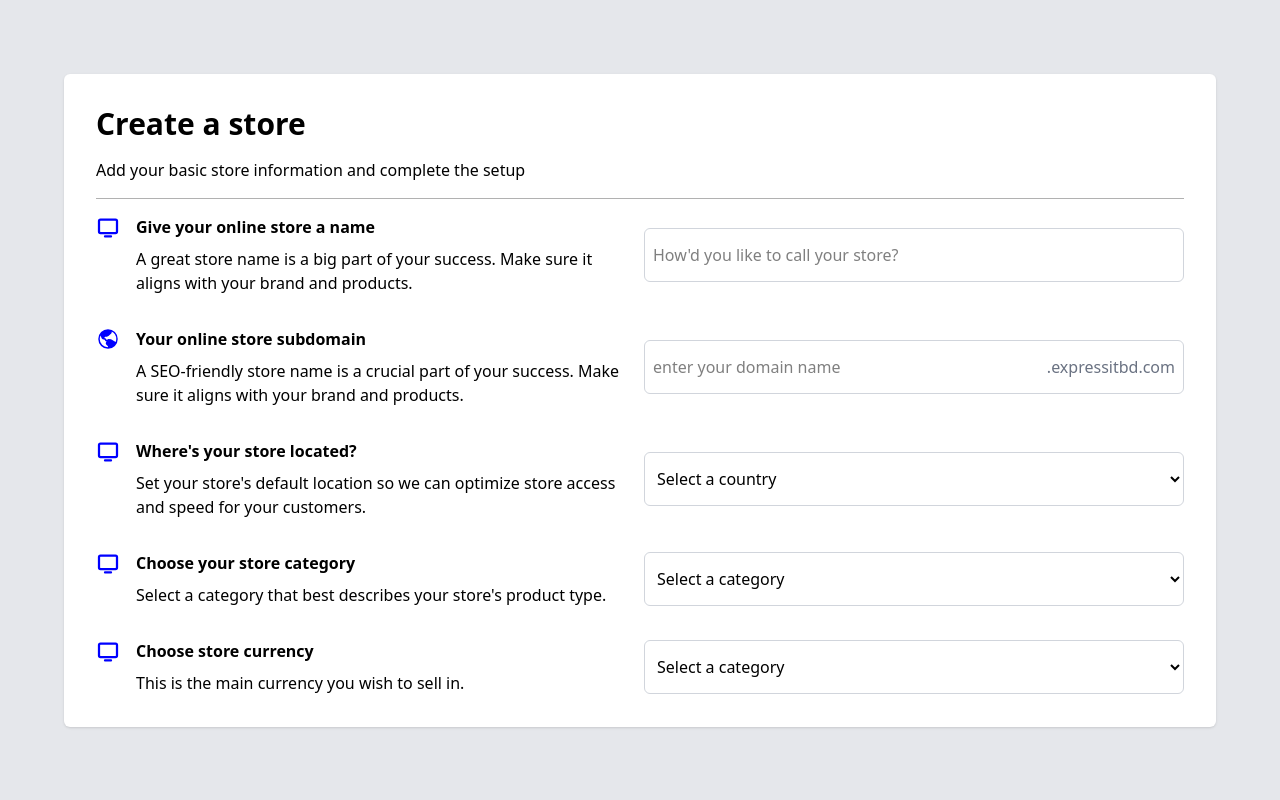
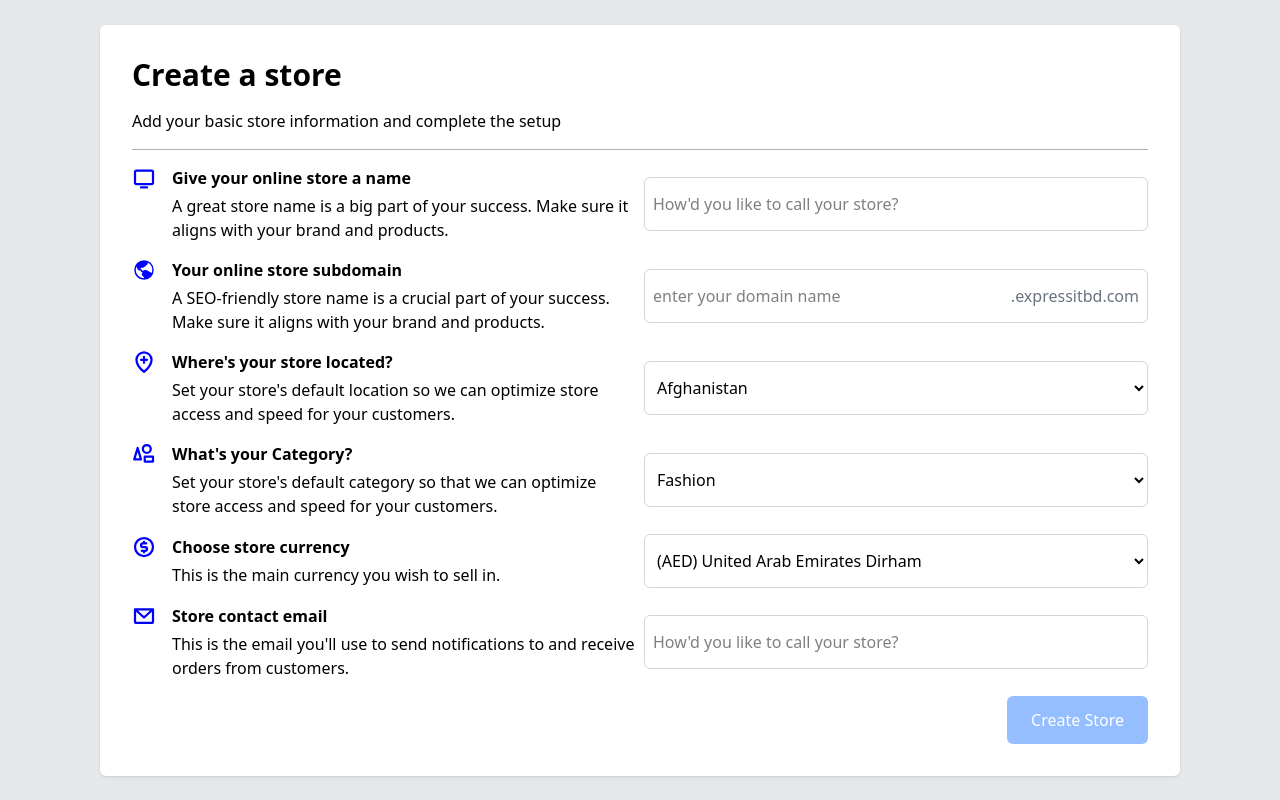
Before and after one commit to naimdotcom/store-creation-and-domain-check, a Next.js app: page / in a window 1280 px wide. Built offline with nearby package versions, Linux system fonts and the light colour scheme.

Commit message:
Implement form validation and input components for store creation

```diff
--- a/src/app/page.tsx
+++ b/src/app/page.tsx
@@ -3,11 +3,19 @@ import FormLabelInfo from "@/components/FormLabelInfo";
 import FormValidationMessage from "@/components/FormValidationMessage";
 import { useDebounce } from "@/hooks/useDebounce";
 import axiosInstance from "@/libs/axiosInstance";
-import { GlobeHemisphereWestIcon, MonitorIcon } from "@phosphor-icons/react";
-import { useState } from "react";
+import {
+  CurrencyCircleDollarIcon,
+  EnvelopeSimpleIcon,
+  GlobeHemisphereWestIcon,
+  MapPinPlusIcon,
+  MonitorIcon,
+  ShapesIcon,
+} from "@phosphor-icons/react";
+import { useEffect, useState } from "react";
 import countryjson from "@/data/country.json";
 import categoryjson from "@/data/category.json";
 import currencyJson from "@/data/currency.json";
+import { validateEmail } from "@/utils/validation";
 
 type storeInput = {
   storeName: string;
@@ -36,7 +44,8 @@ export default function Home() {
     currency: "",
     email: "",
   });
-  const [isDomainAvailable, setIsDomainAvailable] = useState(false);
+  const [isDomainAvailable, setIsDomainAvailable] = useState<boolean>(false);
+  const [isFormValid, setIsFormValid] = useState<boolean>(false);
 
   const validateDomainInput = (domain: string) => {
     const domainRegex = /^(?!-)[a-zA-Z0-9-]{3,63}(?<!-)$/i;
@@ -102,18 +111,45 @@ export default function Home() {
     const { name, value } = e.target;
     setStoreInfo({ ...storeInfo, [name]: value });
     console.log(name, value);
-    if (name === "domain") {
-      if (validateDomainInput(value)) {
-        debouncedCheckDomain(value);
-      }
+    // validate domain
+    if (name === "domain" && validateDomainInput(value)) {
+      debouncedCheckDomain(value);
     }
+    // validate email
+    if (name == "email" && !validateEmail(value))
+      setValidation((prev) => ({ ...prev, email: "Invalid email format" }));
+    else setValidation((prev) => ({ ...prev, email: "" }));
+
+    if (name == "storeName" && value.length < 3)
+      setValidation((prev) => ({
+        ...prev,
+        storeName: "Store name must be at least 3 characters long",
+      }));
+    else setValidation((prev) => ({ ...prev, storeName: "" }));
   };
+
+  useEffect(() => {
+    setIsFormValid(
+      storeInfo.storeName !== "" &&
+        storeInfo.storeName.trim().length >= 3 &&
+        validateDomainInput(storeInfo.domain) &&
+        isDomainAvailable &&
+        storeInfo.location !== "" &&
+        storeInfo.category !== "" &&
+        storeInfo.currency !== "" &&
+        validateEmail(storeInfo.email) &&
+        !Object.values(validation).some((msg) => msg !== "")
+    );
+
+    console.log(isFormValid);
+    return () => {};
+  }, [storeInfo]);
 
   return (
     <>
       <div className="bg-gray-200">
         <div className="container min-h-screen mx-auto flex items-center justify-center">
-          <div className="bg-white p-8 rounded-md shadow">
+          <div className="bg-white p-8 rounded-md shadow max-w-[1080px]">
             <div>
               <h1 className="text-3xl font-bold mb-4">Create a store</h1>
               <p>Add your basic store information and complete the setup</p>
@@ -121,7 +157,7 @@ export default function Home() {
             <hr className="my-4 bg-black opacity-30" />
 
             {/* Form */}
-            <div className="space-y-8">
+            <div className="space-y-4">
               {/* store name */}
               <div className="grid grid-cols-1 md:grid-cols-2 items-center gap-2">
                 <FormLabelInfo
@@ -145,6 +181,7 @@ export default function Home() {
                   <FormValidationMessage message={validation.storeName} />
                 </div>
               </div>
+              {/* end store name */}
 
               {/* store subdomain */}
               <div className="grid grid-cols-1 md:grid-cols-2 items-center gap-2 ">
@@ -185,12 +222,13 @@ export default function Home() {
                     )}
                 </div>
               </div>
+              {/* end store subdomain */}
 
               {/* country */}
               <div className="grid grid-cols-1 md:grid-cols-2 items-center gap-2">
                 <FormLabelInfo
                   title="Where's your store located?"
-                  icon={<MonitorIcon color="blue" size={24} weight="bold" />}
+                  icon={<MapPinPlusIcon color="blue" size={24} weight="bold" />}
                   description="Set your store's default location so we can optimize store access and speed for your customers."
                 />
                 <div className="flex flex-col gap-1">
@@ -201,7 +239,6 @@ export default function Home() {
                     value={storeInfo.location}
                     onChange={handleOnChange}
                   >
-                    <option value="">Select a country</option>
                     {countryjson
                       ? countryjson.map((country) => (
                           <option key={country.code} value={country.name}>
@@ -210,7 +247,7 @@ export default function Home() {
                         ))
                       : ""}
                   </select>
-                  <FormValidationMessage message={validation.storeName} />
+                  <FormValidationMessage message={validation.location} />
                 </div>
               </div>
               {/* country end */}
@@ -218,9 +255,9 @@ export default function Home() {
               {/* category */}
               <div className="grid grid-cols-1 md:grid-cols-2 items-center gap-2">
                 <FormLabelInfo
-                  title="Choose your store category"
-                  icon={<MonitorIcon color="blue" size={24} weight="bold" />}
-                  description="Select a category that best describes your store's product type."
+                  title="What's your Category?"
+                  icon={<ShapesIcon color="blue" size={24} weight="bold" />}
+                  description="Set your store's default category so that we can optimize store access and speed for your customers."
                 />
                 <div className="flex flex-col gap-1">
                   <select
@@ -229,7 +266,6 @@ export default function Home() {
                     value={storeInfo.category}
                     onChange={handleOnChange}
                   >
-                    <option value="">Select a category</option>
                     {categoryjson?.map((cat) => (
                       <option key={cat.value} value={cat.value}>
                         {cat.label}
@@ -245,7 +281,13 @@ export default function Home() {
               <div className="grid grid-cols-1 md:grid-cols-2 items-center gap-2">
                 <FormLabelInfo
                   title="Choose store currency"
-                  icon={<MonitorIcon color="blue" size={24} weight="bold" />}
+                  icon={
+                    <CurrencyCircleDollarIcon
+                      color="blue"
+                      size={24}
+                      weight="bold"
+                    />
+                  }
                   description="This is the main currency you wish to sell in."
                 />
                 <div className="flex flex-col gap-1">
@@ -255,15 +297,51 @@ export default function Home() {
                     value={storeInfo.currency}
                     onChange={handleOnChange}
                   >
-                    <option value="">Select a category</option>
                     {Object.entries(currencyJson)?.map(([code, cur]) => (
                       <option key={code} value={code}>
                         ({code}) {cur}
                       </option>
                     ))}
                   </select>
-                  <FormValidationMessage message={validation.category} />
+                  <FormValidationMessage message={validation.currency} />
                 </div>
+              </div>
+              {/* currency end */}
+
+              {/* email */}
+              <div className="grid grid-cols-1 md:grid-cols-2 items-center gap-2">
+                <FormLabelInfo
+                  title="Store contact email"
+                  icon={
+                    <EnvelopeSimpleIcon color="blue" size={24} weight="bold" />
+                  }
+                  description="This is the email you'll use to send notifications to and receive orders from customers."
+                />
+                <div className="flex flex-col gap-1">
+                  <input
+                    type="email"
+                    name="email"
+                    placeholder="How'd you like to call your store?"
+                    className={`border px-2 py-3.5 rounded-md focus-visible:outline-none ${
+                      validation.email ? "border-red-500" : "border-gray-300"
+                    }`}
+                    value={storeInfo.email}
+                    onChange={handleOnChange}
+                  />
+                  <FormValidationMessage message={validation.email} />
+                </div>
+              </div>
+              {/* email end */}
+
+              <div className="flex justify-end">
+                <button
+                  className={`bg-blue-500 text-white px-6 py-3 rounded-md ${
+                    !isFormValid && "opacity-50 cursor-not-allowed"
+                  }`}
+                  disabled={!isFormValid}
+                >
+                  Create Store
+                </button>
               </div>
             </div>
           </div>
--- /dev/null
+++ b/src/components/FormInputField.tsx
@@ -0,0 +1,23 @@
+import React from "react";
+
+type Props = {
+  field: any;
+  onChange: (e: React.ChangeEvent<HTMLInputElement>) => void;
+};
+
+const FormInputField = ({ field, onChange }: Props) => {
+  return (
+    <input
+      type={field.inputType}
+      name={field.name}
+      placeholder={field.placeholder}
+      className={`border px-2 py-3.5 rounded-md focus-visible:outline-none transition-colors ${
+        field.error ? "border-red-500" : "border-gray-300"
+      }`}
+      value={field.value}
+      onChange={onChange}
+    />
+  );
+};
+
+export default FormInputField;
--- a/src/components/FormLabelInfo.tsx
+++ b/src/components/FormLabelInfo.tsx
@@ -13,7 +13,7 @@ const FormLabelInfo = ({ title, description, icon }: Props) => {
         <div className="hidden md:block">
           <span>{icon}</span>
         </div>
-        <div className="space-y-2">
+        <div className="space-y-1">
           <div className="flex items-center gap-2">
             <span className="block md:hidden">{icon}</span>
             <h2 className="font-bold">{title}</h2>
--- /dev/null
+++ b/src/components/FormSelectField.tsx
@@ -0,0 +1,26 @@
+import React from "react";
+
+type Props = {
+  field: any;
+  onChange: (e: React.ChangeEvent<HTMLSelectElement>) => void;
+};
+
+function FormSelectField({ field, onChange }: Props) {
+  return (
+    <select
+      name={field.name}
+      className="border px-2 py-3.5 rounded-md focus-visible:outline-none border-gray-300 transition-colors"
+      value={field.value}
+      onChange={onChange}
+    >
+      <option value="">{field.placeholder}</option>
+      {field.options.map((option: any) => (
+        <option key={option.value} value={option.value}>
+          {option.label}
+        </option>
+      ))}
+    </select>
+  );
+}
+
+export default FormSelectField;
--- /dev/null
+++ b/src/utils/validation.ts
@@ -0,0 +1,4 @@
+export const validateEmail = (email: string) => {
+  const regex = /^[a-zA-Z0-9._%+-]+@[a-zA-Z0-9.-]+\\.[a-zA-Z]{2,}$/;
+  return regex.test(email);
+};
```
